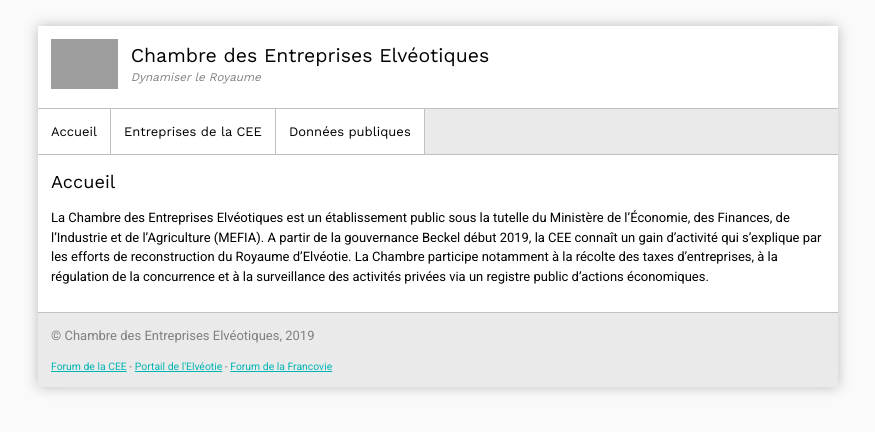
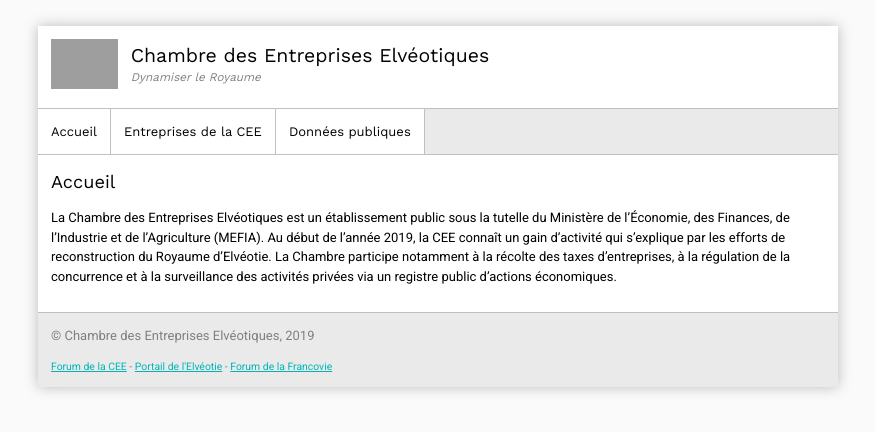
Before and after one commit to Elveotie/cee, a Jekyll site: the page built from index.md, in a window 1280 px wide. Shown: the top 432 px of the page, without its empty margins (202-1077 px from the left). Built offline with Jekyll 4.4.1, drawn with Linux system fonts in a browser that asks for light colours; our own code applies the rules of GitHub Pages for plain Markdown files.

Commit message:
Update index.md

```diff
--- a/index.md
+++ b/index.md
@@ -3,4 +3,4 @@ title: Accueil
 permalink: /
 ---
 
-La Chambre des Entreprises Elvéotiques est un établissement public sous la tutelle du Ministère de l'Économie, des Finances, de l'Industrie et de l'Agriculture (MEFIA). A partir de la gouvernance Beckel début 2019, la CEE connaît un gain d'activité qui s'explique par les efforts de reconstruction du Royaume d'Elvéotie. La Chambre participe notamment à la récolte des taxes d'entreprises, à la régulation de la concurrence et à la surveillance des activités privées via un registre public d'actions économiques.
+La Chambre des Entreprises Elvéotiques est un établissement public sous la tutelle du Ministère de l'Économie, des Finances, de l'Industrie et de l'Agriculture (MEFIA). Au début de l'année 2019, la CEE connaît un gain d'activité qui s'explique par les efforts de reconstruction du Royaume d'Elvéotie. La Chambre participe notamment à la récolte des taxes d'entreprises, à la régulation de la concurrence et à la surveillance des activités privées via un registre public d'actions économiques.
```
